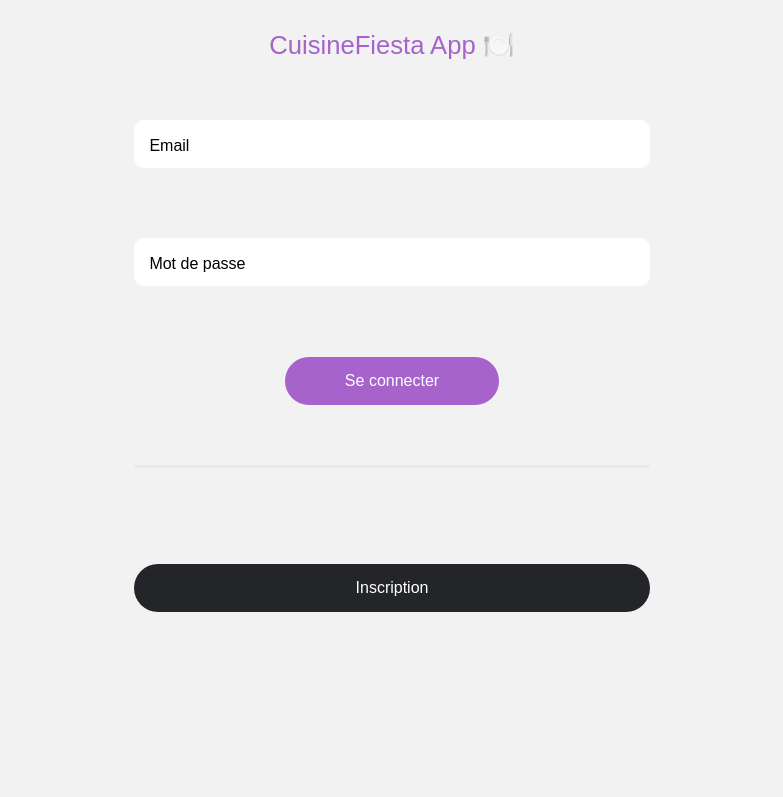
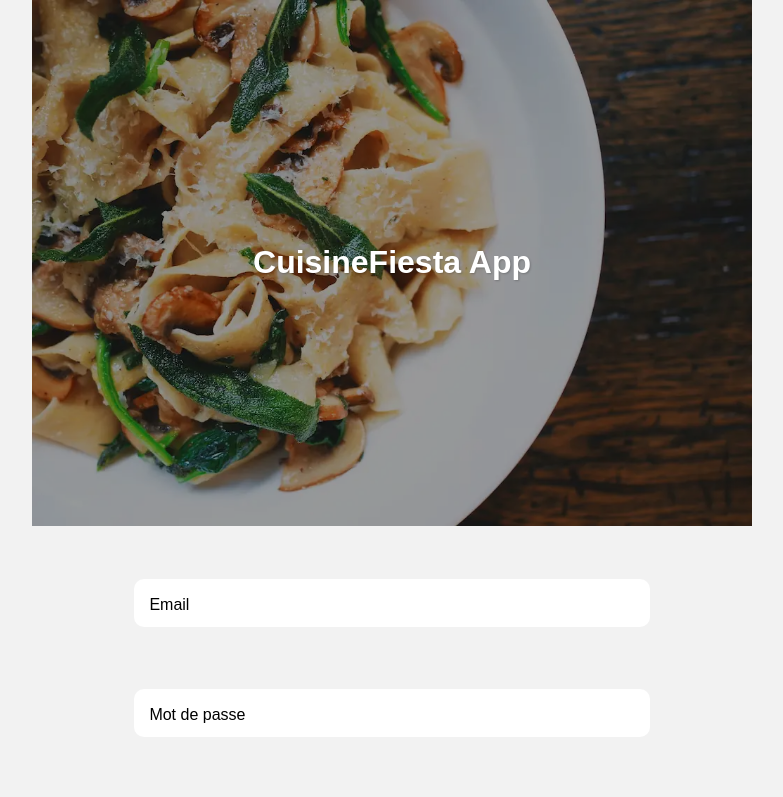
Before and after one commit to Sinematic/CuisineFiesta-F, a React (Vite) app: page / in a window 1280 px wide. Shown: the top 797 px of the page, without its empty margins (248-1031 px from the left). Built offline with nearby package versions, Linux system fonts and the light colour scheme.

Commit message:
ajout composant et intégration cover

```diff
--- /dev/null
+++ b/src/components/Cover/Cover.tsx
@@ -0,0 +1,16 @@
+import "../../styles/Cover/Cover.css"
+
+function Cover(props: {type: "title" | "text", text: string, src: string, alt: string }) {
+    return (
+        <div className="cover">
+
+            {props.type === "title" ? <h1>{props.text}</h1> : null}
+            {props.type === "text" ? <p>{props.text}</p> : null}
+
+            <img src={props.src} alt={props.alt} />
+            <div className="cover-overlay"></div>
+        </div>
+    )
+}
+
+export default Cover
--- a/src/components/Login/Login.tsx
+++ b/src/components/Login/Login.tsx
@@ -5,6 +5,8 @@ import PrivacyPolicy from "../PrivacyPolicy/PrivacyPolicy"
 import Dropdown from "../Dropdown/Dropdown"
 import Notification from "../Notification/Notification"
 import "../../styles/Login/Login.css"
+import Cover from "../Cover/Cover"
+import CoverPicture from "../../assets/images/pates-italiennes-avec-legumes-et-fromage-fondu.webp"
 
 function Login() {
 
@@ -59,8 +61,8 @@ function Login() {
         <>
             {!isLogged ?
                 <div className="register-container">
-
-                    <h1>CuisineFiesta App 🍽️</h1>
+                    <Cover type="title" text="CuisineFiesta App" src={CoverPicture}
+                    alt="Pâtes italiennes avec légumes et fromage fondu" />
                     <form action="" method="POST" className={page + "-form"}>
 
                         <Input onChange={(e) => setEmail(e.target.value)} value={email}
--- a/src/components/PrivacyPolicy/PrivacyPolicy.tsx
+++ b/src/components/PrivacyPolicy/PrivacyPolicy.tsx
@@ -1,4 +1,3 @@
-import { Fragment } from "react"
 import "../../styles/PrivacyPolicy/PrivacyPolicy.css"
 import privacyPolicy from "../../assets/privacy-policy.json"
 
@@ -7,7 +6,7 @@ function PrivacyPolicy(props: { title?: "true" | "false" }) {
     return (
         <div className="privacy-container">
             {privacyPolicy ?
-                <Fragment>
+                <>
                     {props.title === "true" ? <h2>{privacyPolicy.title}</h2> : null}
                     {privacyPolicy.sections.map((section) =>
                         <div className="privacy-section">
@@ -15,7 +14,7 @@ function PrivacyPolicy(props: { title?: "true" | "false" }) {
                             <p>{section.content}</p>
                         </div>
                     )}
-                </Fragment>
+                </>
             : <h2>Impossible de charger le document !</h2>}
         </div>
     )
--- /dev/null
+++ b/src/styles/Cover/Cover.css
@@ -0,0 +1,44 @@
+.cover {
+    position: relative;
+    display: flex;
+    justify-content: center;
+    align-items: center;
+    width: 100%;
+    height: 100%;
+    text-align: center;
+    overflow: hidden;
+}
+
+.cover-overlay {
+    position: absolute;
+    top: 0;
+    left: 0;
+    width: 100%;
+    height: 100%;
+    background-color: rgba(0, 0, 0, 0.4);
+    z-index: 2;
+}
+
+.cover > img {
+    width: 100%;
+    height: 100%;
+    object-fit: cover;
+}
+
+.cover > h1, .cover > p {
+    position: absolute;
+    width: 100%;
+    color: var(--white);
+    z-index: 3;
+    line-height: normal;
+}
+
+.cover > h1 {
+    font-size: 2rem;
+    font-weight: 700;
+    text-shadow: 1px 1px 2px rgba(0, 0, 0, 0.2);
+}
+
+.cover > p {
+
+}
--- a/src/styles/Input/Input.css
+++ b/src/styles/Input/Input.css
@@ -33,9 +33,13 @@ input:not([type="checkbox"]) {
     border-radius: 10px;
 }
 
+input:not([type="checkbox"]):focus {
+    outline: 2px solid var(--main-color);
+    transition: all 0s 0.3s;
+}
+
 input[type="checkbox"] + label {
-    position: absolute !important;
-    bottom: 10px;
+    position: static !important;
 }
 
 input:not([type="checkbox"]) {
--- a/src/styles/Login/Login.css
+++ b/src/styles/Login/Login.css
@@ -1,5 +1,4 @@
 .register-container {
-    padding: 30px 8vw;
     display: flex;
     flex-direction: column;
     gap: 45px;
@@ -7,19 +6,12 @@
     margin: auto;
 }
 
-.register-container > h1 {
-    font-size: 1.6rem;
-    font-weight: 500;
-    line-height: normal;
-    color: var(--main-color);
-    text-align: center;
-}
-
 .register-container > form {
     display: flex;
     flex-direction: column;
-    gap: 40px;
+    gap: 45px;
     min-height: 315px;
+    padding: 0 8vw 30px 8vw;
 }
 
 .register-container > form > input {
@@ -35,15 +27,29 @@
     width: auto;
 }
 
-.register-container .policies-wrapper {
-    display: flex;
-    flex-direction: column-reverse;
-    margin: none;
-    text-align: left;
+.policies-wrapper {
+    display: grid;
+    grid-template-columns: 1fr 0.4fr;
+    gap: 15px;
+    border-radius: 10px;
+    padding: 12px 0 12px 12px;
+    margin-top: -15px;
+    background-color: var(--white);
 }
 
 .policies-wrapper input {
+    margin: none;
     width: 1.3rem;
+    grid-column: 2;
+    grid-row: 1;
+}
+
+.policies-wrapper label {
+    grid-row: 1;
+}
+
+.register-container .dropdown {
+    margin-top: -10px;
 }
 
 .switch-form {
```
